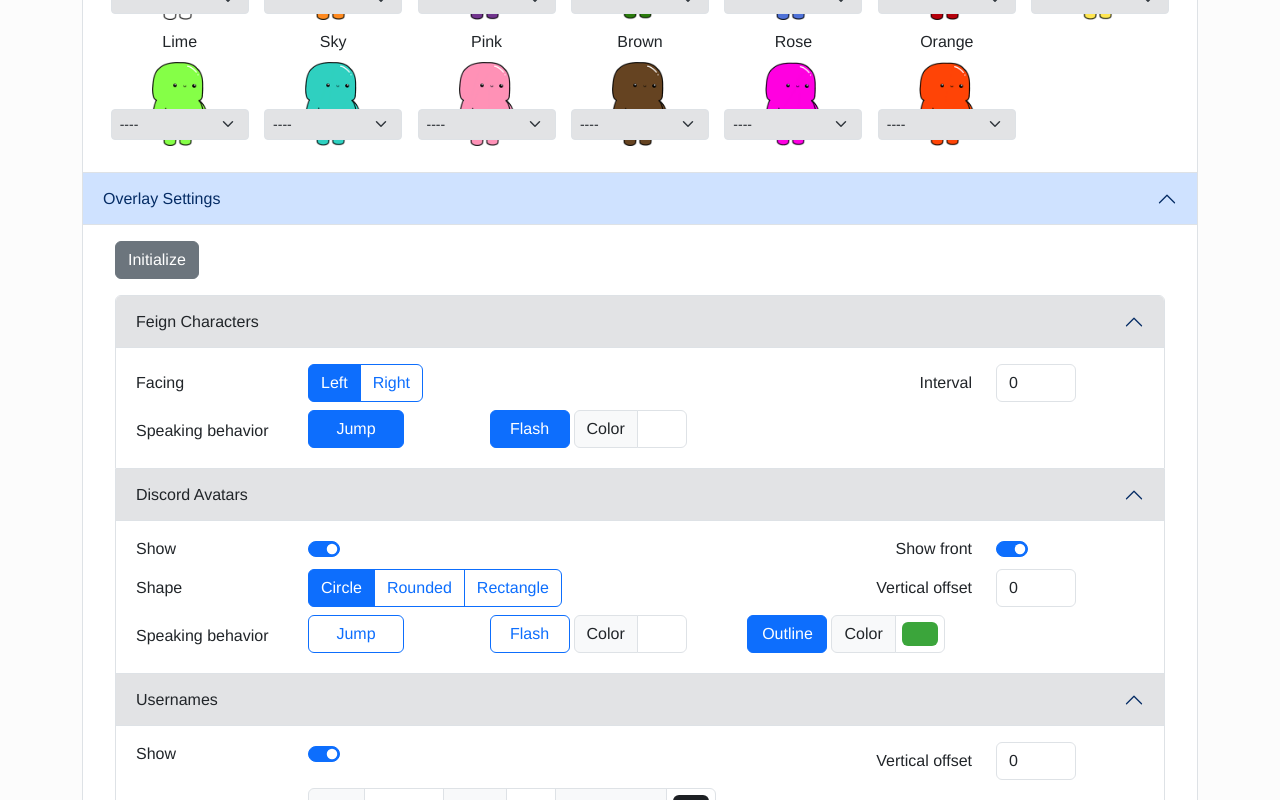
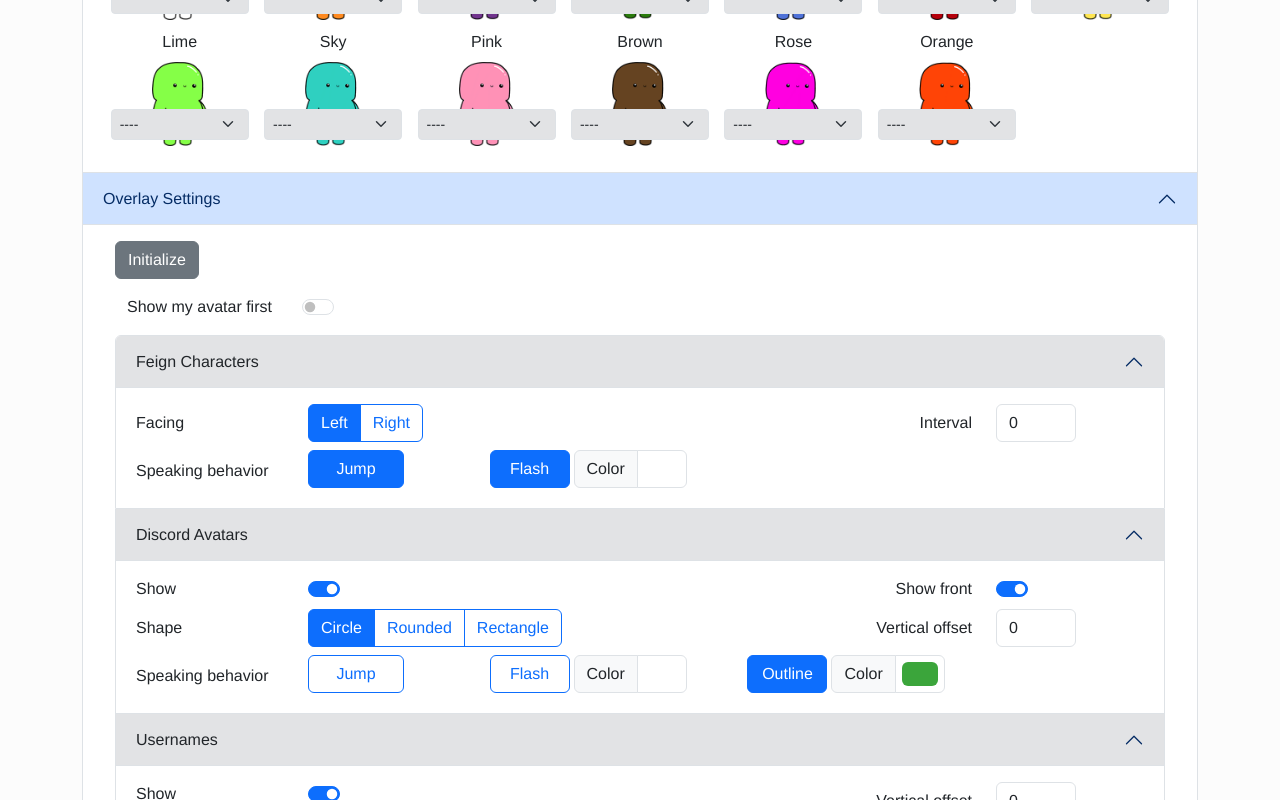
Before and after one commit to mogproject/feign-discord-css-generator, a React (Create React App) app: page / in a window 1280 px wide. Shown: the part 836-1636 px from the top of the page. Built offline with nearby package versions, Linux system fonts and the light colour scheme.

Commit message:
Add option to show streamer first

```diff
--- a/package.json
+++ b/package.json
@@ -1,6 +1,6 @@
 {
   "name": "feign-discord",
-  "version": "0.0.7",
+  "version": "0.0.8",
   "private": true,
   "dependencies": {
     "@fortawesome/fontawesome-svg-core": "^6.7.2",
--- a/src/App.tsx
+++ b/src/App.tsx
@@ -1,7 +1,7 @@
 import React from "react";
 import Header from "./components/Header";
 import { Container, Accordion } from "react-bootstrap";
-import { FeiSettings, AvatarSettings, UsernameSettings, ViewSettings } from './models/ViewSettings';
+import { FeiSettings, AvatarSettings, UsernameSettings, ViewSettings, StreamerSettings } from './models/ViewSettings';
 import { DiscordUser, ConfContext, defaultConf, retrieveChannelIDs, players2array } from "./models/Context";
 import { DiscordUsers } from "./components/sections/DiscordUsers";
 import { FeignPlayers } from "./components/sections/FeignPlayers";
@@ -66,10 +66,12 @@ export default function App() {
   const initialFeiSettings = { ...defaultConf.viewSettings.fei, ...JSON.parse(localStorage.getItem("view_fei") || "{}") };
   const initialAvatarSettings = { ...defaultConf.viewSettings.avatar, ...JSON.parse(localStorage.getItem("view_avatar") || "{}") };
   const initialUsernameSettings = { ...defaultConf.viewSettings.username, ...JSON.parse(localStorage.getItem("view_username") || "{}") };
+  const initialStreamerSettings = { ...defaultConf.viewSettings.streamer, ...JSON.parse(localStorage.getItem("view_streamer") || "{}") };
 
   const [feiSettings, setFeiSettings] = React.useState(initialFeiSettings);
   const [avatarSettings, setAvatarSettings] = React.useState(initialAvatarSettings);
   const [usernameSettings, setUsernameSettings] = React.useState(initialUsernameSettings);
+  const [streamerSettings, setStreamerSettings] = React.useState(initialStreamerSettings);
 
   function updateFeiSettings(newSettings: FeiSettings) {
     setFeiSettings(newSettings);
@@ -86,10 +88,15 @@ export default function App() {
     localStorage.setItem("view_username", JSON.stringify(newSettings));
   }
 
+  function updateStreamerSettings(newSettings: StreamerSettings) {
+    setStreamerSettings(newSettings);
+    localStorage.setItem("view_streamer", JSON.stringify(newSettings));
+  }
+
   // Preview
   const [isSpeaking, setIsSpeaking] = React.useState(players2array(feignPlayers));
 
-  const viewSettings = new ViewSettings(feiSettings, avatarSettings, usernameSettings);
+  const viewSettings = new ViewSettings(feiSettings, avatarSettings, usernameSettings, streamerSettings);
 
   return (
     <>
@@ -111,6 +118,7 @@ export default function App() {
           updateFeiSettings: updateFeiSettings,
           updateAvatarSettings: updateAvatarSettings,
           updateUsernameSettings: updateUsernameSettings,
+          updateStreamerSettings: updateStreamerSettings,
           isSpeaking: isSpeaking,
           updateIsSpeaking: setIsSpeaking,
         }}
--- a/src/components/sections/OBSSettings.tsx
+++ b/src/components/sections/OBSSettings.tsx
@@ -9,6 +9,12 @@ import { FontAwesomeIcon } from "@fortawesome/react-fontawesome";
 import { faDownload } from "@fortawesome/free-solid-svg-icons";
 import { useTranslation } from "react-i18next";
 
+function createUrl(serverId: string, channelId: string, showStreamerFirst: boolean) {
+  let url = new URL(`https://streamkit.discord.com/overlay/voice/${serverId}/${channelId}`);
+  if (showStreamerFirst) url.searchParams.append('streamer_avatar_first', 'true');
+  return url.toString();
+}
+
 export function OBSSettings() {
   const { t: translate } = useTranslation('translation', { keyPrefix: 'obs' });
   const t = translate as ((s: string, o?: Record<string, string | boolean>) => string);
@@ -19,7 +25,7 @@ export function OBSSettings() {
 
   const content = buildCSS(feignPlayers, viewSettings) + "\n" + buildFeignImageCss();
 
-  const obsURL = `https://streamkit.discord.com/overlay/voice/${serverID}/${channelID}`;
+  const obsURL = createUrl(serverID, channelID, viewSettings.streamer.showStreamerFirst);
   const obsWidth = 1772 + viewSettings.fei.interval * 12;  // should support up to 13 users
   const obsHeight = viewSettings.getHeight();
 
--- a/src/components/sections/ViewSettingsPane.tsx
+++ b/src/components/sections/ViewSettingsPane.tsx
@@ -12,13 +12,14 @@ export function ViewSettingsPane() {
   const t = translate as ((s: string, o?: Record<string, string | boolean>) => string);
   const tt = (k: string) => { return t(k, { keyPrefix: '' }) };
 
-  const { viewSettings, updateFeiSettings, updateAvatarSettings, updateUsernameSettings } = React.useContext(ConfContext);
+  const { viewSettings, updateFeiSettings, updateAvatarSettings, updateUsernameSettings, updateStreamerSettings } = React.useContext(ConfContext);
   const [modalOpen, setModalOpen] = React.useState(false);
   const handleModalClose = () => setModalOpen(false);
   const handleInitialize = () => {
     updateFeiSettings(defaultConf.viewSettings.fei);
     updateAvatarSettings(defaultConf.viewSettings.avatar);
     updateUsernameSettings(defaultConf.viewSettings.username);
+    updateStreamerSettings(defaultConf.viewSettings.streamer);
     setModalOpen(false);
   };
 
@@ -45,6 +46,21 @@ export function ViewSettingsPane() {
       {/*
       --------------------------------------------------------------------------
        */}
+      <Container>
+        <Row className="mb-3">
+          <Col className="col-6 col-md-2 mb-2 mb-md-0">{t('show_my_avatar_first')}</Col>
+          <Col className="col-6 col-md-3">
+            <Form.Check className="form-switch">
+              <Form.Check.Input
+                type="checkbox"
+                role="switch"
+                checked={viewSettings.streamer.showStreamerFirst}
+                onChange={() => updateStreamerSettings({ ...viewSettings.streamer, showStreamerFirst: !viewSettings.streamer.showStreamerFirst })}
+              />
+            </Form.Check>
+          </Col>
+        </Row>
+      </Container>
       <div className="view-settings">
         <Accordion defaultActiveKey={["0", "1", "2"]} alwaysOpen>
           <Accordion.Item eventKey="0">
--- a/src/i18n/en.tsx
+++ b/src/i18n/en.tsx
@@ -101,6 +101,7 @@ const en = {
       flash_color: 'Flash color',
       outline: 'Outline',
       outline_color: 'Outline color',
+      show_my_avatar_first: 'Show my avatar first',
     },
   },
   preview: {
--- a/src/i18n/ja.tsx
+++ b/src/i18n/ja.tsx
@@ -101,6 +101,7 @@ const ja = {
       flash_color: '発光色',
       outline: '縁取り',
       outline_color: '縁取り色',
+      show_my_avatar_first: '自分を先頭に表示',
     },
   },
   preview: {
--- a/src/models/Context.tsx
+++ b/src/models/Context.tsx
@@ -1,5 +1,5 @@
 import React from "react";
-import { AvatarSettings, AvatarShape, FeiSettings, UsernameSettings, ViewSettings } from "./ViewSettings";
+import { AvatarSettings, AvatarShape, FeiSettings, StreamerSettings, UsernameSettings, ViewSettings } from "./ViewSettings";
 import packageJson from '../../package.json'; // Adjust the path as needed
 
 export const APP_VERSION = packageJson.version
@@ -41,6 +41,7 @@ interface Configuration {
   updateFeiSettings: (settings: FeiSettings) => void;
   updateAvatarSettings: (settings: AvatarSettings) => void;
   updateUsernameSettings: (settings: UsernameSettings) => void;
+  updateStreamerSettings: (settings: StreamerSettings) => void;
   isSpeaking: boolean[];
   updateIsSpeaking: (data: boolean[]) => void;
 }
@@ -79,6 +80,10 @@ const defaultUsernameSettings: UsernameSettings = {
   offsetY: 0,
 };
 
+const defaultStreamerSettings: StreamerSettings = {
+  showStreamerFirst: false,
+};
+
 export const defaultConf = {
   channelURL: "",
   serverID: "",
@@ -91,10 +96,11 @@ export const defaultConf = {
   updateDiscordUserEditing: () => { },
   feignPlayers: Array(13).fill(""),
   updateFeignPlayers: () => { },
-  viewSettings: new ViewSettings(defaultFeiSettings, defaultAvatarSettings, defaultUsernameSettings),
+  viewSettings: new ViewSettings(defaultFeiSettings, defaultAvatarSettings, defaultUsernameSettings, defaultStreamerSettings),
   updateFeiSettings: () => { },
   updateAvatarSettings: () => { },
   updateUsernameSettings: () => { },
+  updateStreamerSettings: () => { },
   isSpeaking: [],
   updateIsSpeaking: () => { },
 };
--- a/src/models/ViewSettings.tsx
+++ b/src/models/ViewSettings.tsx
@@ -35,10 +35,15 @@ export interface UsernameSettings {
   offsetY: number;
 }
 
+export interface StreamerSettings {
+  showStreamerFirst: boolean;
+}
+
 export class ViewSettings {
   fei: FeiSettings;
   avatar: AvatarSettings;
   username: UsernameSettings;
+  streamer: StreamerSettings;
 
   static readonly DEFAULT_TOP_MARGIN = 40;
   static readonly DEFAULT_BOTTOM_MARGIN = 28;
@@ -51,10 +56,11 @@ export class ViewSettings {
   static readonly USERNAME_WIDTH = 126; // FEI_WIDTH - 8
   static readonly USERNAME_HEIGHT = 36;
 
-  constructor(feiSettings: FeiSettings, avatarSettings: AvatarSettings, usernameSettings: UsernameSettings) {
+  constructor(feiSettings: FeiSettings, avatarSettings: AvatarSettings, usernameSettings: UsernameSettings, streamerSettings: StreamerSettings) {
     this.fei = feiSettings;
     this.avatar = avatarSettings;
     this.username = usernameSettings;
+    this.streamer = streamerSettings;
   }
 
   // Dimensions.
--- a/src/styles/index.css
+++ b/src/styles/index.css
@@ -30,3 +30,7 @@ code {
 .player-unused {
   background-color: #e2e3e5;
 }
+
+.form-check-input:hover {
+  cursor: pointer;
+}
```
Also changed, not shown: 1 other file (tests, documents, lock files or other folders).
